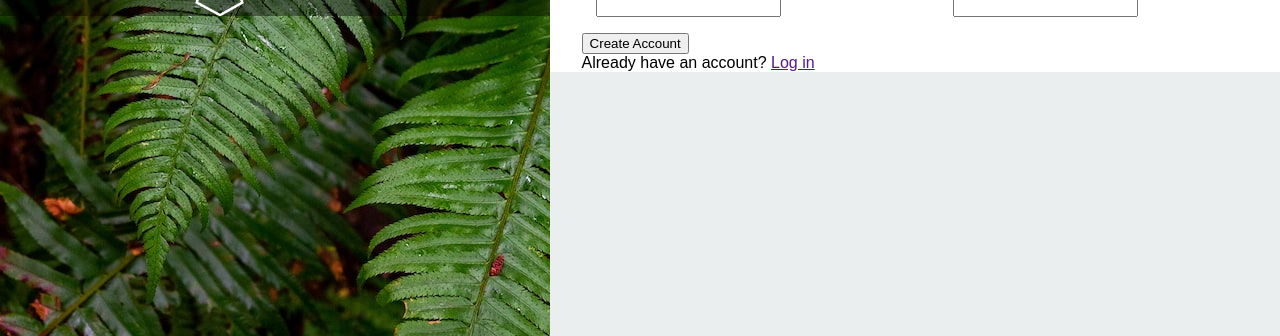
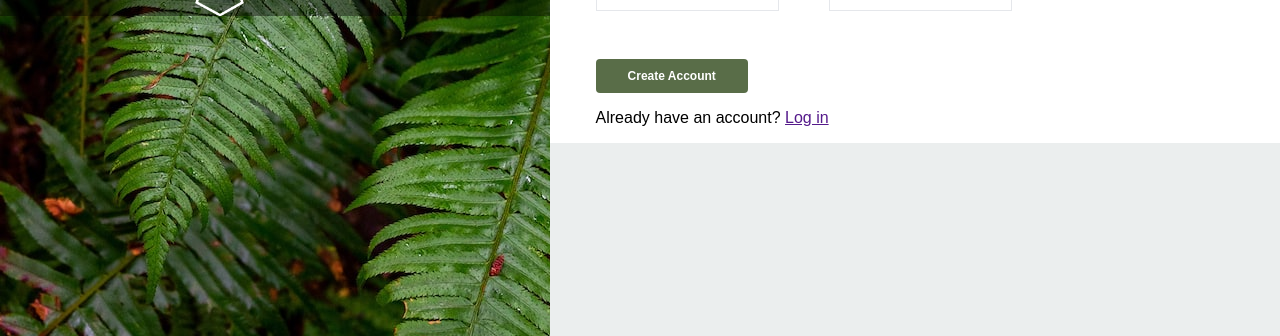
Before and after one commit to arnelsr/sign-up-form, a plain HTML site: page index.html in a window 1280 px wide. Shown: the part 464-800 px from the top of the page. Drawn offline with Linux system fonts and the light colour scheme.

Commit message:
Finish exercise

```diff
--- a/css/styles.css
+++ b/css/styles.css
@@ -79,10 +79,45 @@ label{
 
 .input-pair{
   display:flex;
-  justify-content: space-between;
-  align-items: start;
+  justify-content: start;
+
+
 
 }
 input,label{
   display:block;
 }
+input{
+  margin-right:50px;
+  border-color:#E5E7EB;
+  border-style:solid;
+  border-width:1px;
+}
+input:focus{
+  outline:none;
+  border-width:1px;
+  border-color: blue;
+  box-shadow: 1px 1px grey;
+
+
+
+}
+
+
+button{
+  background-color:#596D48;
+  border-radius: 4px;
+  border: none;
+  text-align: center;
+  font-size: 12px;
+  color:white;
+  font-weight: bold;
+  padding-left: 2rem;
+  padding-right:2rem;
+  padding-top: 10px;
+  padding-bottom: 10px;
+}
+
+.bottom-form {
+  margin-top: 3rem;
+}
--- a/index.html
+++ b/index.html
@@ -38,7 +38,6 @@
                   <input type="text" id="first-name" name="first-name">
                  </div>
                  <div>
-
                   <label for="name">LAST NAME:</label>
                   <input type="text" id="last-name" name="last-name">
                  </div>
@@ -57,23 +56,28 @@
                <p></p>
                <div class="input-pair">
                  <div>
-
                   <label for="user_password">PASSWORD:</label>
-               <input type="password" id="user_password" name="password">
+                  <input type="password" id="user_password" name="password" class="error">
                  </div>
                  <div>
-
                   <label for="confirm_user_password">CONFIRM PASSWORD:</label>
-               <input type="password" id="confirm_user_password" name="confirm_password">
+                 <input type="password" id="confirm_user_password" name="confirm_password" class="error">
                 </div>
                </div>
-
+               <div class="bottom-form">
+                  <button type="submit">Create Account</button>
+                  <p></p>
+                  <div>Already have an account? <a href="">Log in</a></div>
+                 </div>
             </fieldset>
-             <button type="submit">Create Account</button>
-             <div>Already have an account? <a href="">Log in</a></div>
-
          </form>
       </div>
+
+
+
+
+
+
       </div>
 
 
```
Lines whose indentation alone changed are shown as unchanged.
